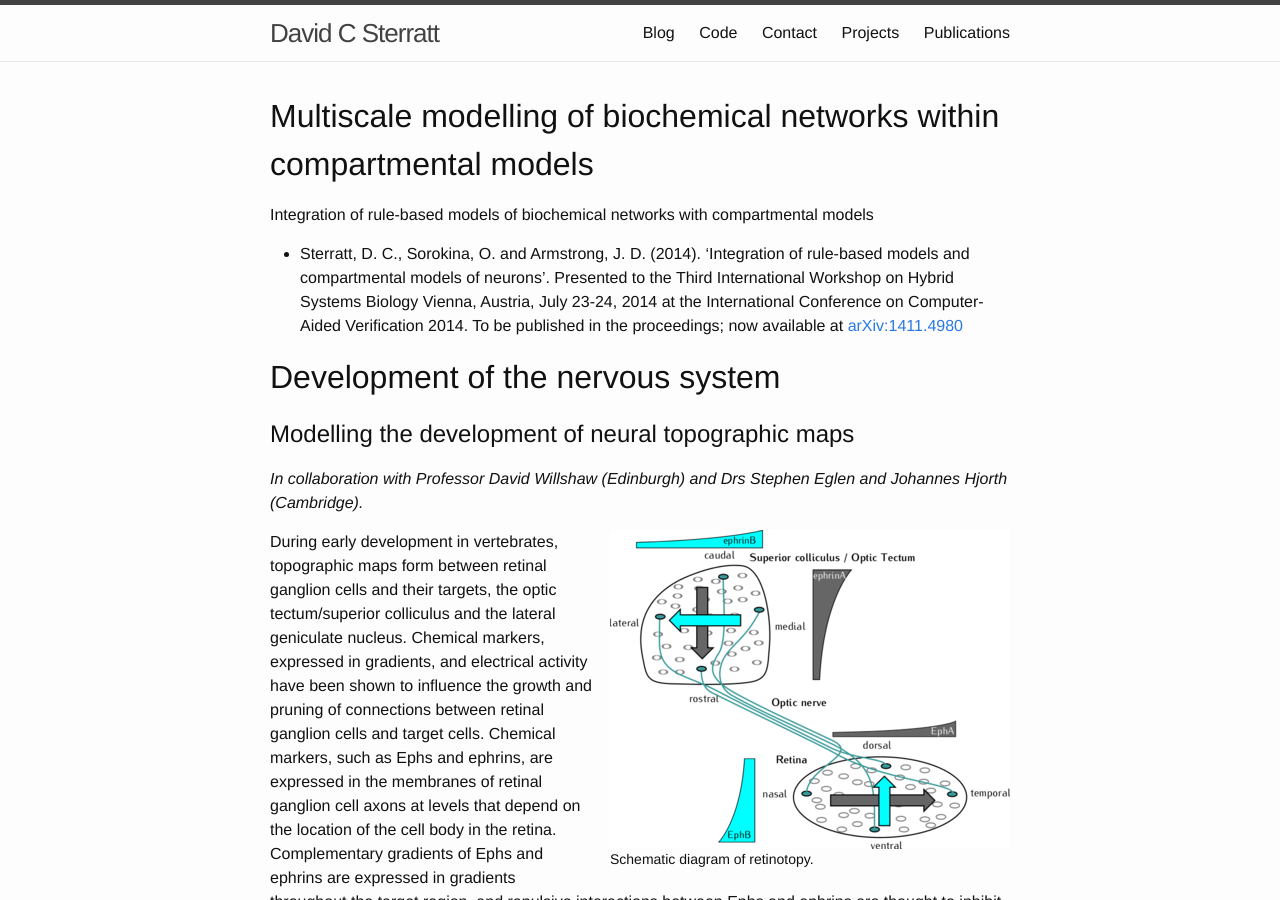
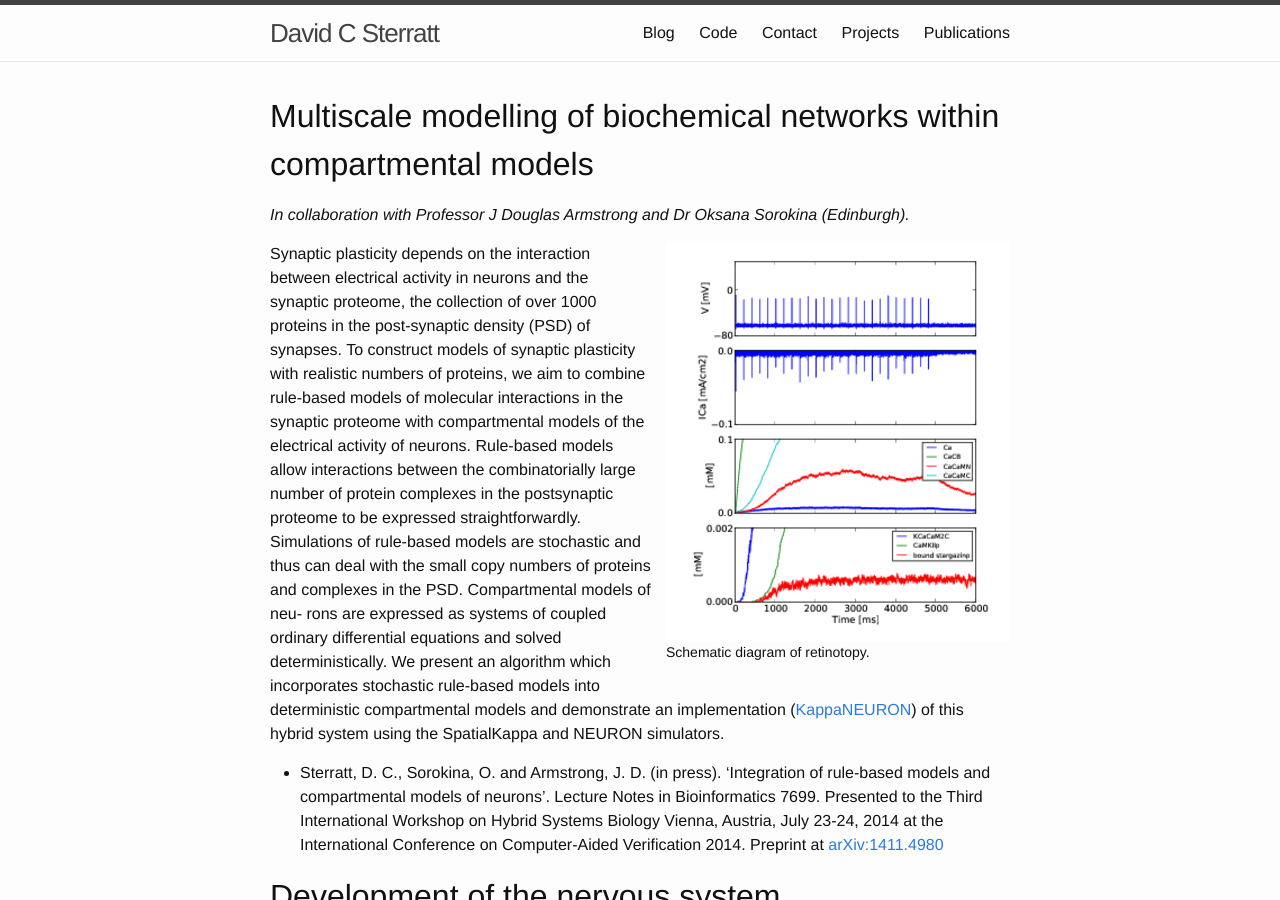
Before and after one commit to davidcsterratt/davidcsterratt.github.io, a Jekyll site: the page built from projects.md, in a window 1280 px wide and 900 px high. Built offline with Jekyll 4.4.1, drawn with Linux system fonts in a browser that asks for light colours.

Commit message:
Updated multiscale modelling

```diff
--- a/projects.md
+++ b/projects.md
@@ -5,15 +5,38 @@ permalink: /projects/
 ---
 # Multiscale modelling of biochemical networks within compartmental models
 
-Integration of rule-based models of biochemical networks with
-compartmental models
+_In collaboration with Professor J Douglas Armstrong and Dr Oksana
+Sorokina (Edinburgh)._
 
-* Sterratt, D. C., Sorokina, O. and Armstrong,
-  J. D. (2014). ‘Integration of rule-based models and compartmental
-  models of neurons’. Presented to the Third International Workshop on
-  Hybrid Systems Biology Vienna, Austria, July 23-24, 2014 at the
-  International Conference on Computer-Aided Verification 2014. To be
-  published in the proceedings; now available at <a title="Abstract"
+<figure>
+<img src="{{site.url}}/images/neuron_kappa_Very_short_6000-400.png" />
+<figcaption>Schematic diagram of retinotopy.</figcaption>
+</figure>
+
+Synaptic plasticity depends on the interaction between electrical
+activity in neurons and the synaptic proteome, the collection of over
+1000 proteins in the post-synaptic density (PSD) of synapses. To
+construct models of synaptic plasticity with realistic numbers of
+proteins, we aim to combine rule-based models of molecular
+interactions in the synaptic proteome with compartmental models of the
+electrical activity of neurons.  Rule-based models allow interactions
+between the combinatorially large number of protein complexes in the
+postsynaptic proteome to be expressed straightforwardly.  Simulations
+of rule-based models are stochastic and thus can deal with the small
+copy numbers of proteins and complexes in the PSD. Compartmental
+models of neu- rons are expressed as systems of coupled ordinary
+differential equations and solved deterministically. We present an
+algorithm which incorporates stochastic rule-based models into
+deterministic compartmental models and demonstrate an implementation
+([KappaNEURON](https://github.com/davidcsterratt/KappaNEURON)) of this
+hybrid system using the SpatialKappa and NEURON simulators.
+
+* Sterratt, D. C., Sorokina, O. and Armstrong, J. D. (in
+  press). ‘Integration of rule-based models and compartmental models
+  of neurons’. Lecture Notes in Bioinformatics 7699.  Presented to the
+  Third International Workshop on Hybrid Systems Biology Vienna,
+  Austria, July 23-24, 2014 at the International Conference on
+  Computer-Aided Verification 2014.  Preprint at <a title="Abstract"
   href="http://arxiv.org/abs/1411.4980">arXiv:1411.4980</a>
 
 # Development of the nervous system
```
Also changed, not shown: pubs.md (+15 -7 lines), images/neuron_kappa_Very_short_6000-400.png (added).
